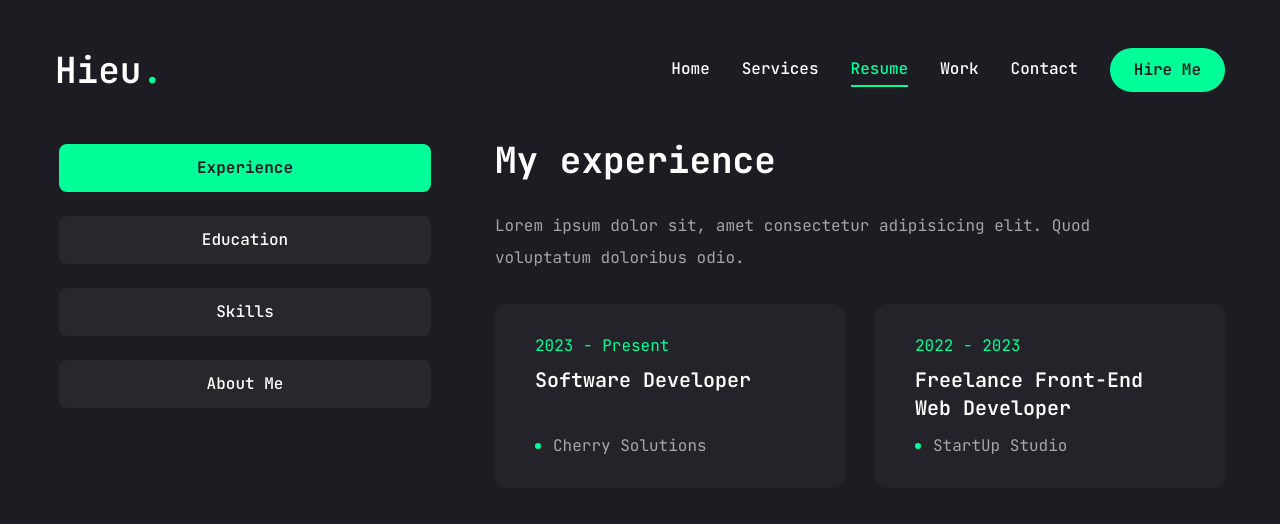
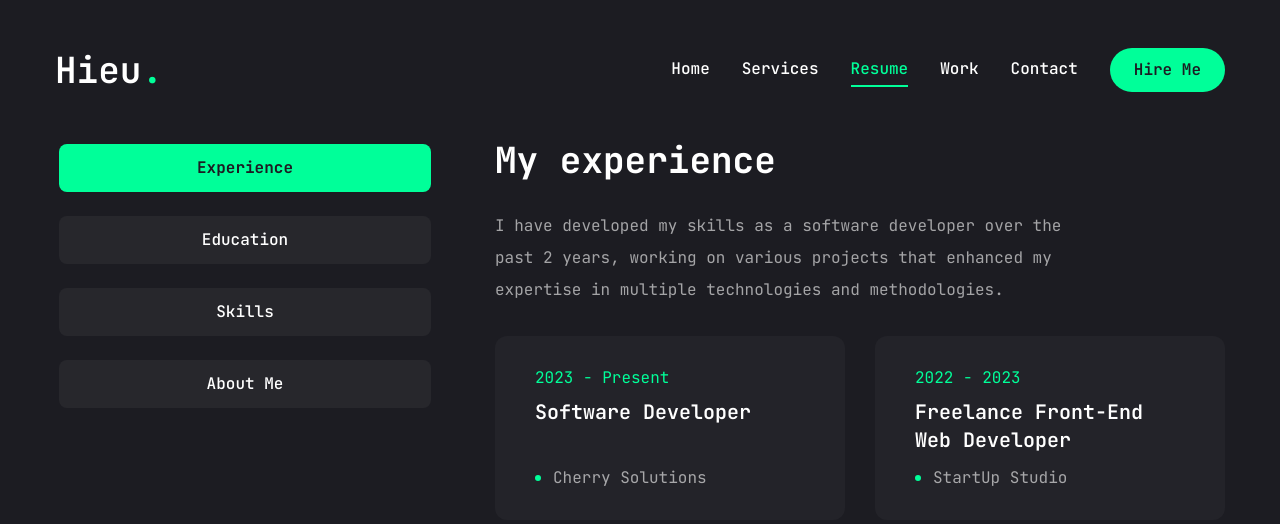
Before and after one commit to PhamGiaTriHieu/portfolio, a Next.js app: page /resume in a window 1280 px wide. Shown: the top 524 px of the page. Built offline with nearby package versions, Linux system fonts and the light colour scheme.

Commit message:
fill text data

```diff
--- a/app/page.tsx
+++ b/app/page.tsx
@@ -15,11 +15,13 @@ const Home = () => {
           <div className="text-center xl:text-left order-2 xl:order-none">
             <span className="text-xl">Software Developer</span>
             <h1 className="h1 mb-6">
-              Hello I'm <br />{' '}
+              Hello I’m <br />
               <span className="text-accent">Pham Gia Tri Hieu</span>
             </h1>
             <p className="max-w-[500px] mb-9 text-white/80">
-              I'm proficient in various programming languages and technologies
+              I am passionate about coding — I could skip meals, but I can’t
+              skip a day of writing code. Every day brings new lessons and
+              discoveries, fueling my drive to learn and create.
             </p>
             {/* Button and media Socials  */}
             <div className="flex flex-col xl:flex-row items-center gap-8">
--- a/constants/resumes.tsx
+++ b/constants/resumes.tsx
@@ -38,7 +38,7 @@ interface IAbout {
 export const about: IAbout = {
   title: 'About Me',
   description:
-    ' Lorem ipsum dolor sit, amet consectetur adipisicing elit. Quod voluptatum doloribus odio.',
+    'I am a passionate Web and Mobile Developer. With a strong foundation in both front-end and a little bit of back-end technologies. I’m always eager to learn new tools and technologies to improve my skills and stay up-to-date with industry trends. My goal is to deliver seamless web experiences that are both functional and enjoyable to use.',
 
   info: [
     {
@@ -68,7 +68,7 @@ export const experiences: IExperiences = {
   icon: BadgeIcon,
   title: 'My experience',
   description:
-    ' Lorem ipsum dolor sit, amet consectetur adipisicing elit. Quod voluptatum doloribus odio.',
+    'I have developed my skills as a software developer over the past 2 years, working on various projects that enhanced my expertise in multiple technologies and methodologies.',
   items: [
     {
       company: 'Cherry Solutions',
@@ -100,7 +100,7 @@ export const educations: IEducation = {
   icon: BadgeIcon,
   title: 'My education',
   description:
-    ' Lorem ipsum dolor sit, amet consectetur adipisicing elit. Quod voluptatum doloribus odio.',
+    'Below is my educational background related to the web development field:',
   items: [
     {
       institution: 'KITS (Korea IT school)',
@@ -133,7 +133,7 @@ interface ISkills {
 export const skills: ISkills = {
   title: 'My skills',
   description:
-    ' Lorem ipsum dolor sit, amet consectetur adipisicing elit. Quod voluptatum doloribus odio.',
+    'Below are the skills and programming languages I have learned and used in my projects:',
   skillLists: [
     {
       icon: <FaHtml5 />,
```
